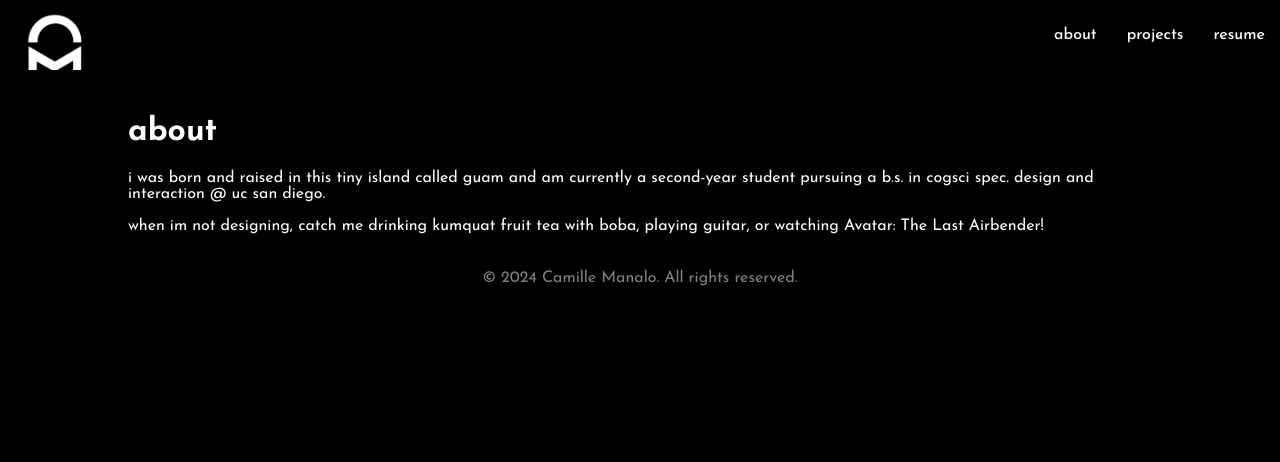
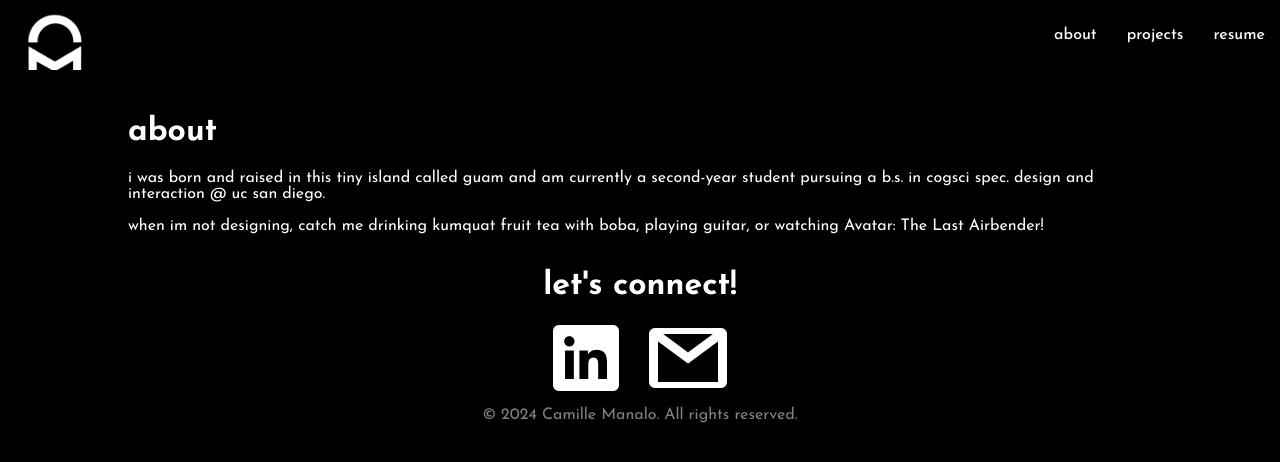
Before and after one commit to robmahalo/camille-folio, a React (Create React App) app in the folder frontend/: page /about in a window 1280 px wide. Shown: the top 462 px of the page. Built offline with nearby package versions, Linux system fonts and the light colour scheme.

Commit message:
chore: add let's connect footer

```diff
--- a/frontend/src/components/footer/footer.component.jsx
+++ b/frontend/src/components/footer/footer.component.jsx
@@ -1,9 +1,35 @@
 import React from "react";
 import "./footer.styles.scss";
+import linkedin from "../../img/LinkedIn.svg";
+import mail from "../../img/Gmail Logo.svg";
 
 const Footer = () => {
   return (
     <div className="box">
+      <h1
+        style={{
+          textAlign: "center",
+          marginTop: "10px",
+        }}
+      >
+        let's connect!
+      </h1>
+      <div style={{ display: "flex", justifyContent: "center" }}>
+        <a
+          href="https://www.linkedin.com/in/camille-manalo-mtfbwy"
+          target="_blank"
+          rel="noopener noreferrer"
+          style={{ marginRight: "10px" }}
+        >
+          <img className="" src={linkedin} alt="LinkedIn" />
+        </a>
+        <a
+          href="mailto:camillemanalo@icloud.com"
+          style={{ marginLeft: "10px" }}
+        >
+          <img className="" src={mail} alt="Email" />
+        </a>
+      </div>
       <p
         style={{
           color: "gray",
--- a/frontend/src/components/footer/footer.styles.scss
+++ b/frontend/src/components/footer/footer.styles.scss
@@ -34,7 +34,7 @@
   grid-template-columns: repeat(auto-fill, minmax(185px, 1fr));
   grid-gap: 20px;
 
-  @media (max-width: 800px) {
+  @media (max-width: 1000px) {
     grid-template-columns: repeat(auto-fill, minmax(200px, 1fr));
   }
 }
```
Also changed, not shown: frontend/src/img/Gmail Logo.svg (added), frontend/src/img/LinkedIn.svg (added).
